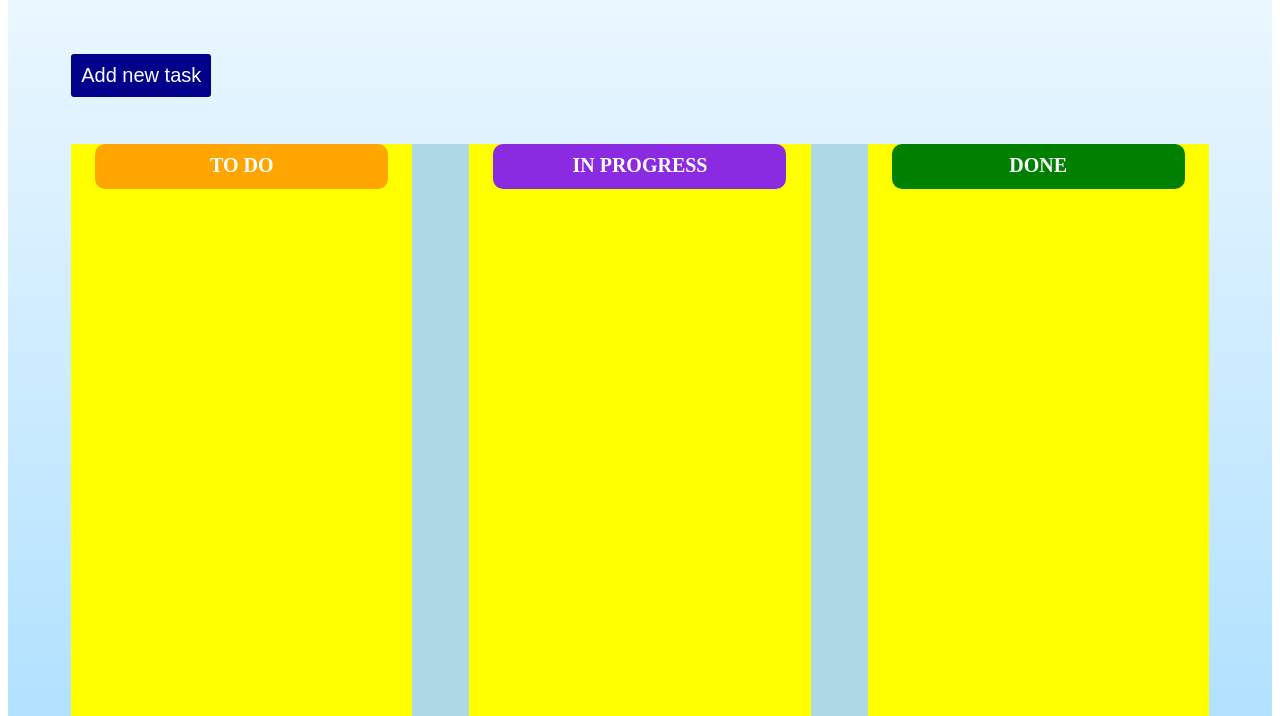
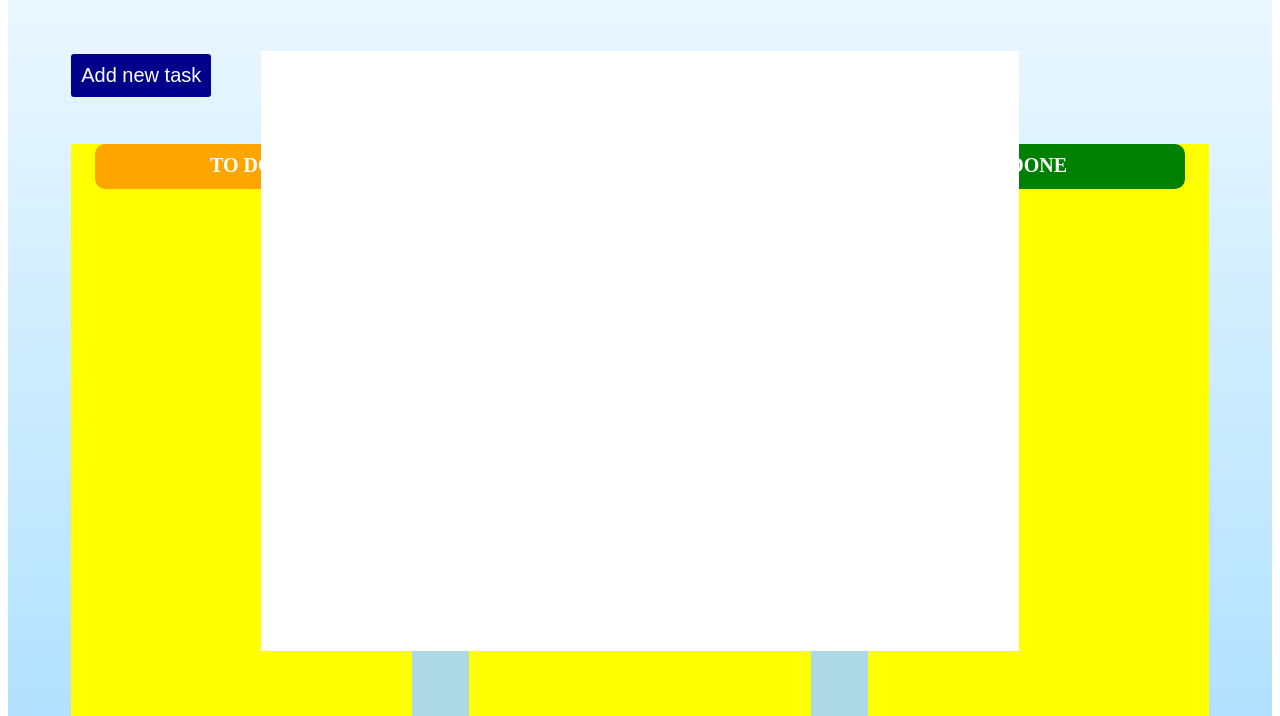
Before and after one commit to Valentina-2608/Task_managing_system, a plain HTML site: page index.html in a window 1280 px wide. Shown: the part 84-800 px from the top of the page. Drawn offline with Linux system fonts and the light colour scheme.

Commit message:
Add styles for block new_task

```diff
--- a/css/style.css
+++ b/css/style.css
@@ -100,3 +100,13 @@
     text-align: center;
     color:white;
 }
+
+.new_task{
+    width:60%;
+    height:600px;
+    background-color: white;
+    position: absolute;
+    top:127px;
+    left:20%;
+
+}
```
